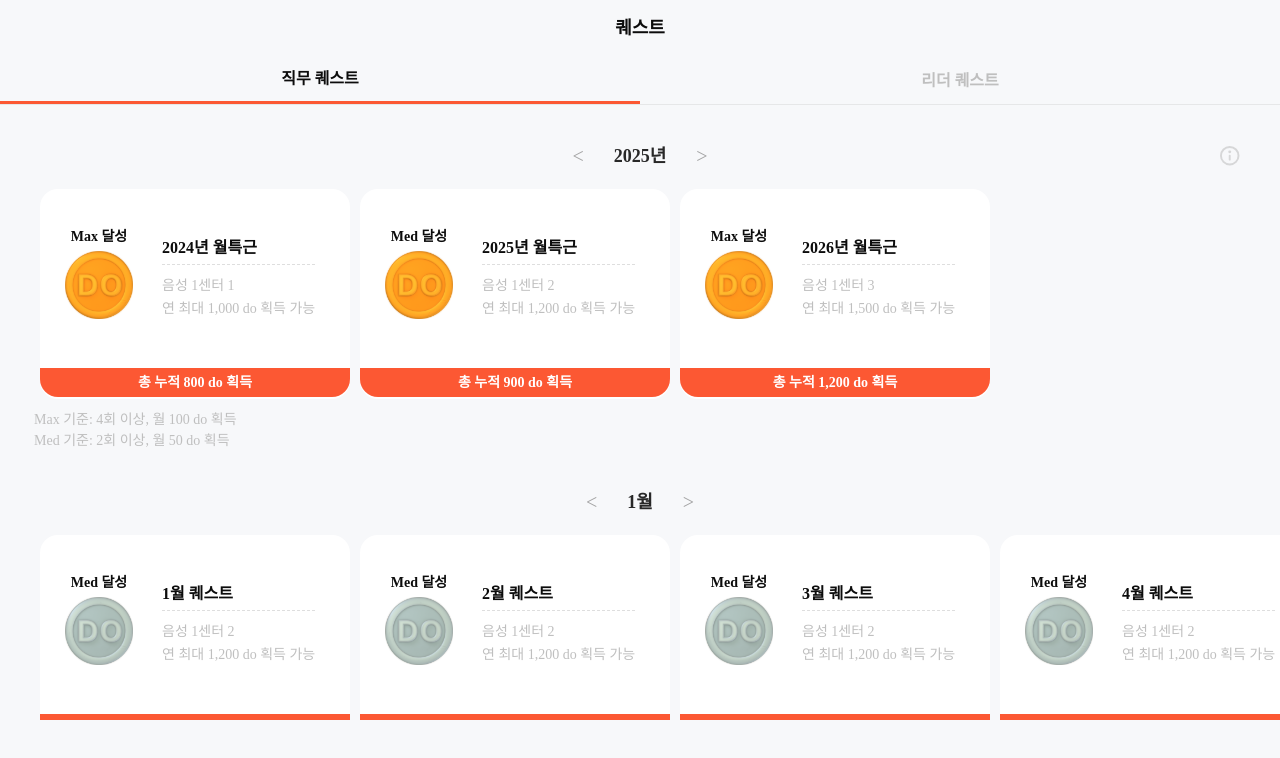
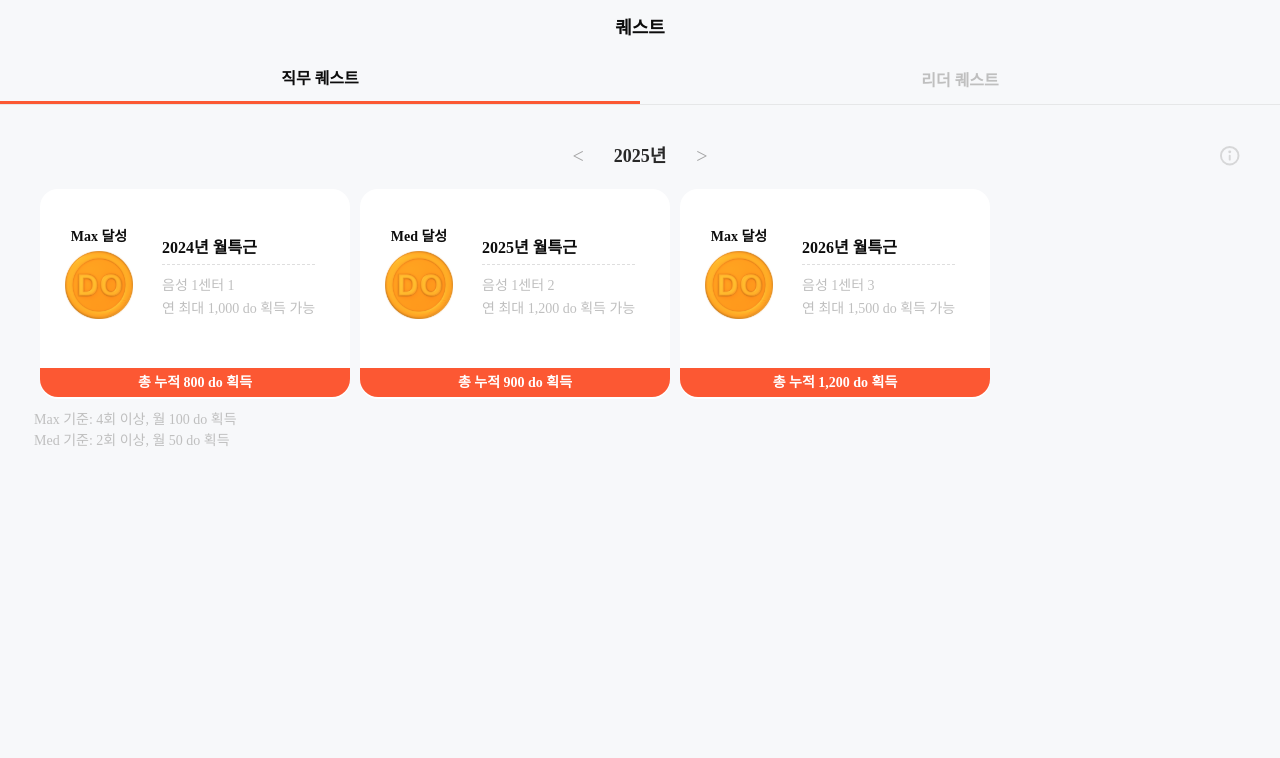
Before and after one commit to Minn97u/Do-High, a React (Create React App) app: page /quest in a window 1280 px wide. Shown: the top 758 px of the page. Built offline with nearby package versions, Linux system fonts and the light colour scheme; no server answers; a web font is replaced by a local one.

Commit message:
hotfix: 퀘스트 임시로 한개로 수정

```diff
--- a/src/pages/Quest.js
+++ b/src/pages/Quest.js
@@ -3,16 +3,15 @@ import styled from "styled-components";
 import infoIcon from "../assets/info.svg";
 import expListInfo from "../assets/questInfo.svg";
 import FlippableCard from "../components/FlippableCard";
-import FlippableCardWithMonth from "../components/FlippableCardWithMonth";
 
 const Quest = () => {
   const cardContainerRef = useRef(null);
-  const monthContainerRef = useRef(null);
+  // const monthContainerRef = useRef(null);
   const [selectedTab, setSelectedTab] = useState("직무 퀘스트");
   const [infoOpen, setInfoOpen] = useState(false);
 
   const [selectedYear, setSelectedYear] = useState("2025년");
-  const [selectedMonth, setSelectedMonth] = useState(1);
+  // const [selectedMonth, setSelectedMonth] = useState(1);
 
   const questData = {
     "직무 퀘스트": {
@@ -79,7 +78,7 @@ const Quest = () => {
     setSelectedTab(tab);
     const years = Object.keys(questData[tab]);
     setSelectedYear(years[0]);
-    setSelectedMonth(1);
+    // setSelectedMonth(1);
   };
 
   const handleYearChange = (direction) => {
@@ -97,18 +96,18 @@ const Quest = () => {
     }
   };
 
-  const handleMonthChange = (direction) => {
-    const newMonth = ((selectedMonth + direction + 12 - 1) % 12) + 1; // 월 범위: 1 ~ 12
-    setSelectedMonth(newMonth);
+  // const handleMonthChange = (direction) => {
+  //   const newMonth = ((selectedMonth + direction + 12 - 1) % 12) + 1; // 월 범위: 1 ~ 12
+  //   setSelectedMonth(newMonth);
 
-    if (monthContainerRef.current) {
-      const monthWidth = monthContainerRef.current.firstChild.offsetWidth;
-      monthContainerRef.current.scrollTo({
-        left: monthWidth * (newMonth - 1),
-        behavior: "smooth",
-      });
-    }
-  };
+  //   if (monthContainerRef.current) {
+  //     const monthWidth = monthContainerRef.current.firstChild.offsetWidth;
+  //     monthContainerRef.current.scrollTo({
+  //       left: monthWidth * (newMonth - 1),
+  //       behavior: "smooth",
+  //     });
+  //   }
+  // };
 
   useEffect(() => {
     const index = years.indexOf(selectedYear);
@@ -163,7 +162,7 @@ const Quest = () => {
           Med 기준: 2회 이상, 월 50 do 획득
         </CriteriaContainer>
 
-        <Selector>
+        {/* <Selector>
           <Arrow onClick={() => handleMonthChange(-1)}>{"<"}</Arrow>
           <Year>{selectedMonth}월</Year>
           <Arrow onClick={() => handleMonthChange(1)}>{">"}</Arrow>
@@ -186,7 +185,7 @@ const Quest = () => {
           Max 기준: 업무프로세스 개선 리드자, 월 67 do 획득
           <br />
           Med 기준: 업무프로세스 개선 참여자, 월 33 do 획득
-        </CriteriaContainer>
+        </CriteriaContainer> */}
       </SubContainer>
     </Container>
   );
```
